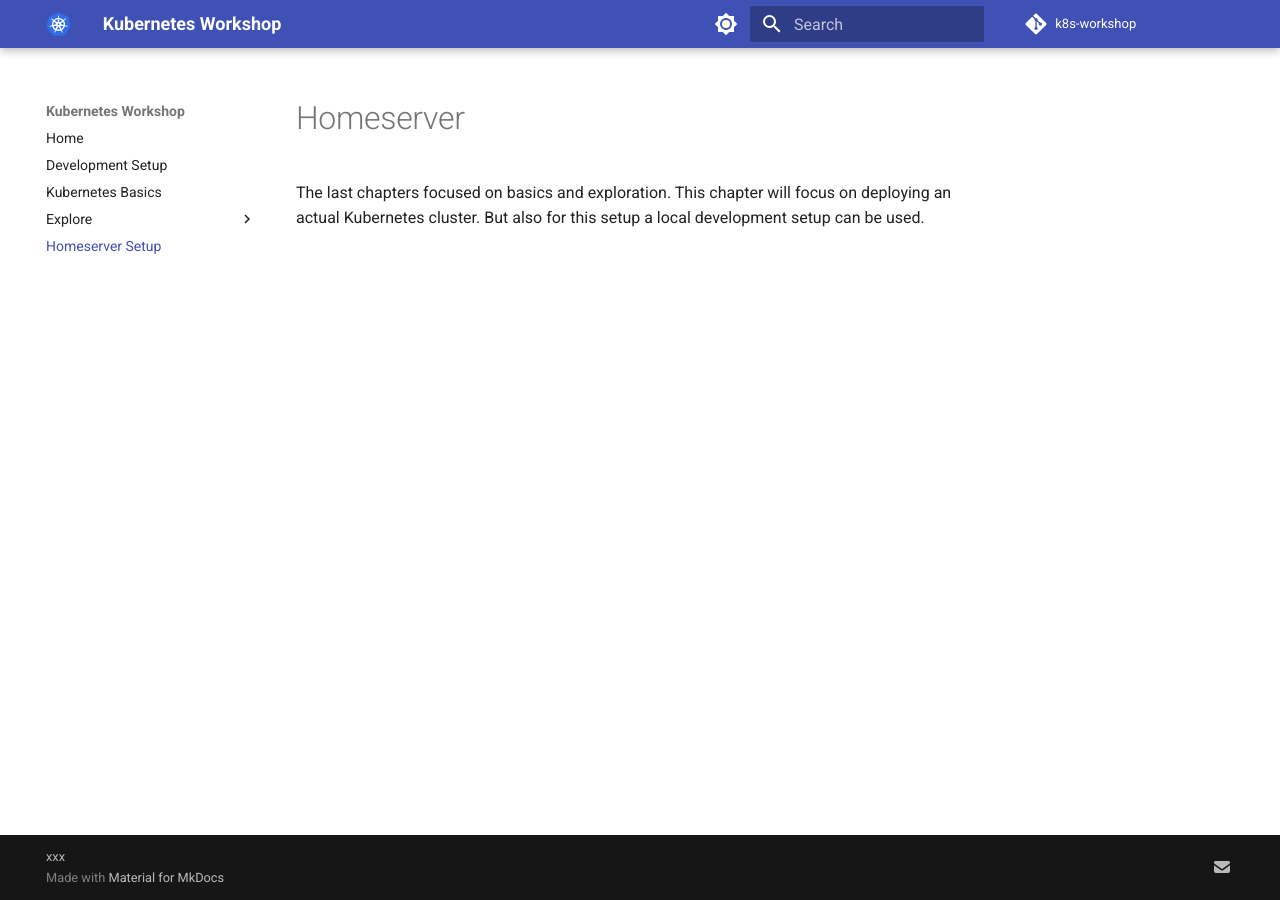
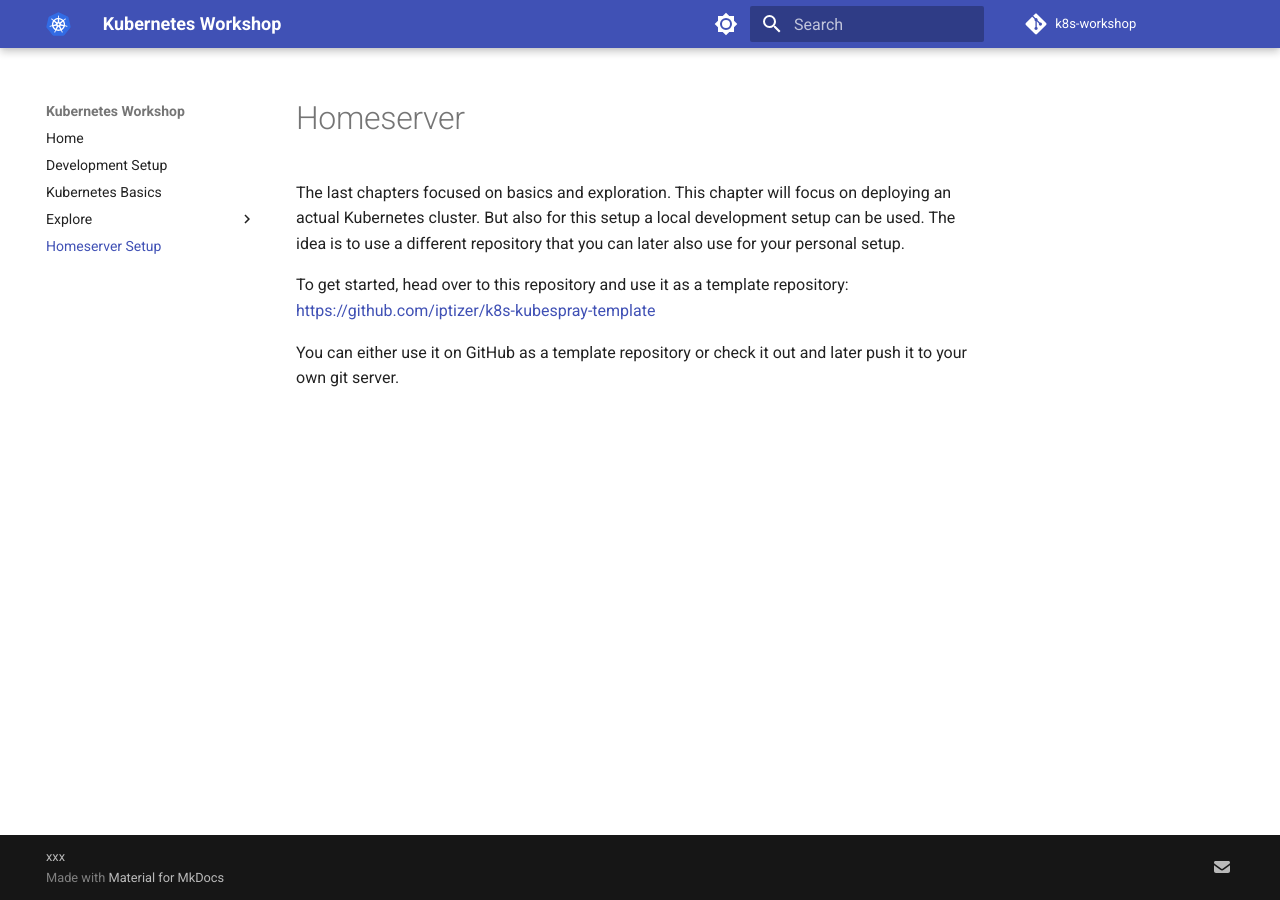
Before and after one commit to iptizer/k8s-workshop, an MkDocs documentation site: the page built from docs/homeserver.md, in a window 1280 px wide. Built offline with MkDocs 1.6.1 and Material for MkDocs 9.7.7, drawn with Linux system fonts in a browser that asks for light colours; comment, search, counter and statistics services are not loaded.

Commit message:
Adding homeserver setup

```diff
--- a/docs/homeserver.md
+++ b/docs/homeserver.md
@@ -1,3 +1,7 @@
 # Homeserver
 
-The last chapters focused on basics and exploration. This chapter will focus on deploying an actual Kubernetes cluster. But also for this setup a local development setup can be used.
+The last chapters focused on basics and exploration. This chapter will focus on deploying an actual Kubernetes cluster. But also for this setup a local development setup can be used. The idea is to use a different repository that you can later also use for your personal setup.
+
+To get started, head over to this repository and use it as a template repository: [https://github.com/iptizer/k8s-kubespray-template](https://github.com/iptizer/k8s-kubespray-template)
+
+You can either use it on GitHub as a template repository or check it out and later push it to your own git server.
```
